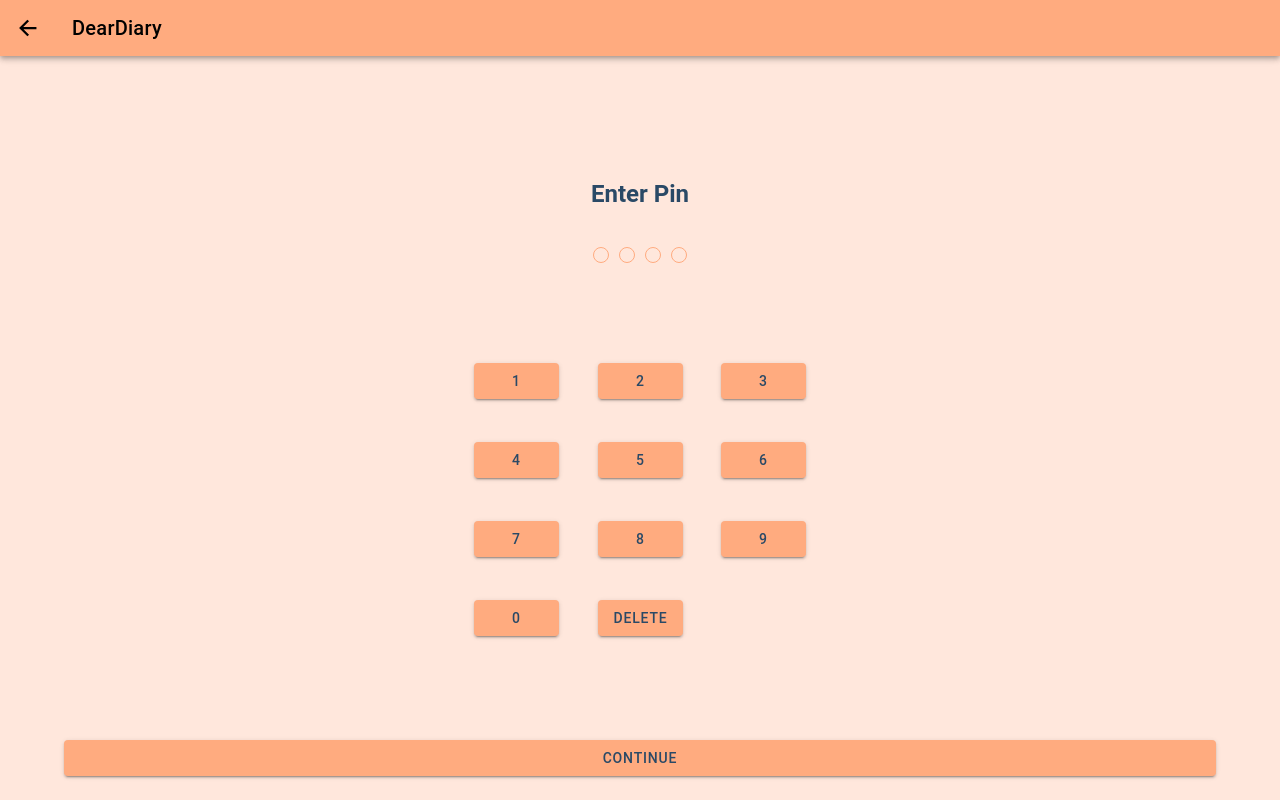
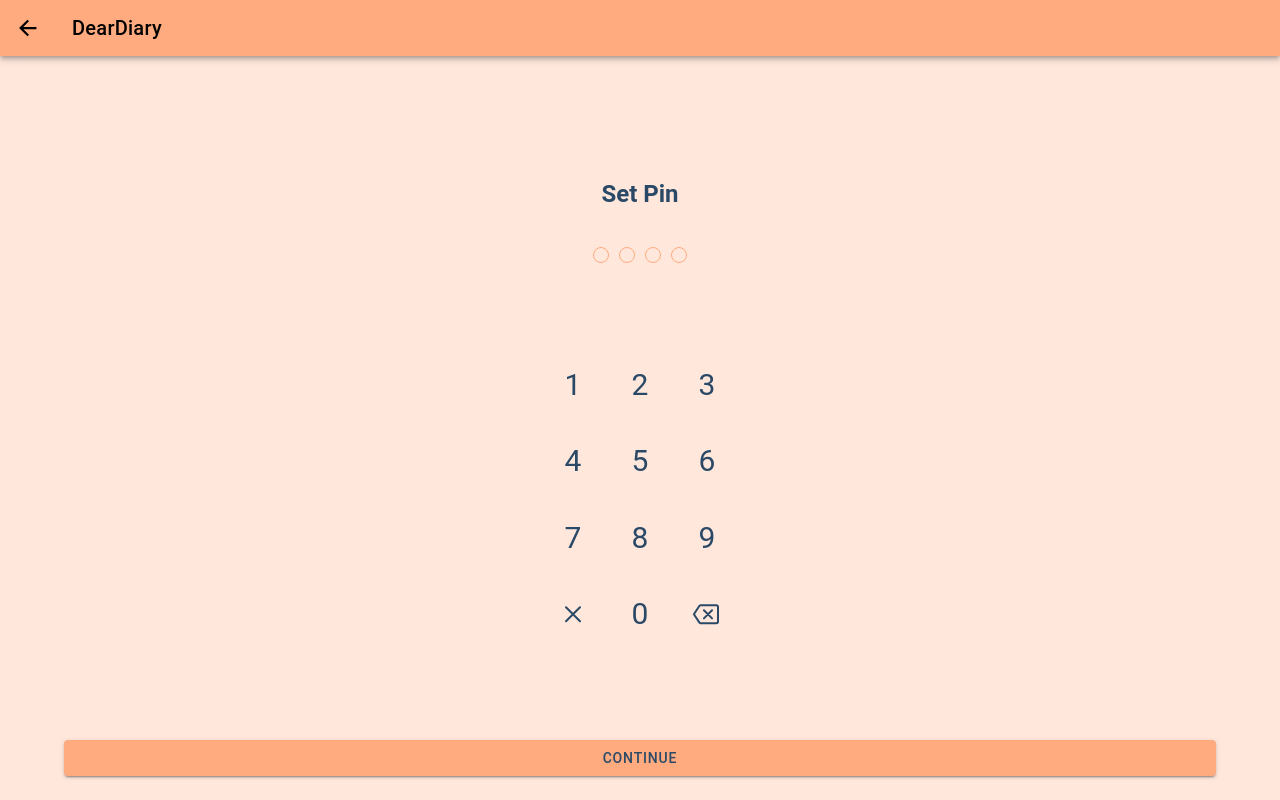
Before and after one commit to tommaso-caputi/journaling-app, a React (Vite) app in the folder dear-diary/: page /mainlog/newpin in a window 1280 px wide. Built offline with nearby package versions, Linux system fonts and the light colour scheme.

Commit message:
set sha256 for password

```diff
--- a/dear-diary/src/data/data.tsx
+++ b/dear-diary/src/data/data.tsx
@@ -21,3 +21,7 @@ export const savePin = (pin: string) => {
 export const getPin = () => {
     return localStorage.getItem('pin');
 }
+export const sha256 = async (s: string) => {
+    const hashBuffer = await crypto.subtle.digest('SHA-256', new TextEncoder().encode(s));
+    return Array.from(new Uint8Array(hashBuffer)).map(b => b.toString(16).padStart(2, '0')).join('');
+};
--- a/dear-diary/src/pages/Home/Homepage.tsx
+++ b/dear-diary/src/pages/Home/Homepage.tsx
@@ -10,9 +10,11 @@ const Homepage: React.FC = () => {
         </IonToolbar>
       </IonHeader>
       <IonContent class="ion-padding">
-        <IonNavLink routerDirection="forward" component={() => <NewEntry />}>
+        Name: {localStorage.getItem('name')}<br />
+        Email: {localStorage.getItem('email')}
+        {/* <IonNavLink routerDirection="forward" component={() => <NewEntry />}>
           <IonButton>+</IonButton>
-        </IonNavLink>
+        </IonNavLink> */}
       </IonContent>
     </IonPage>
   );
--- a/dear-diary/src/pages/Log/Login/Login.tsx
+++ b/dear-diary/src/pages/Log/Login/Login.tsx
@@ -2,7 +2,7 @@ import React, { useState } from 'react';
 import { IonButton, IonContent, IonInput, IonItem, IonPage, IonText, IonToast } from '@ionic/react';
 import Header from '../../../components/Header';
 import { useHistory } from 'react-router-dom';
-import { setUserData } from '../../../data/data';
+import { setUserData, sha256 } from '../../../data/data';
 
 const Login: React.FC = () => {
     const [isOpen, setIsOpen] = useState(false);
@@ -22,12 +22,14 @@ const Login: React.FC = () => {
             return;
         }
         try {
+            const hashedPassword = await sha256(password)
+            console.log(hashedPassword);
             const response = await fetch('https://tommasocaputi.altervista.org/DearDiary/webhook.php', {
                 method: 'POST',
                 headers: {
                     'Content-Type': 'application/json'
                 },
-                body: JSON.stringify({ command: 'login', email: email, password: password })
+                body: JSON.stringify({ command: 'login', email: email, password: hashedPassword })
             });
             if (!response.ok) {
                 throw new Error();
--- a/dear-diary/src/pages/Log/Pin/NewPin.tsx
+++ b/dear-diary/src/pages/Log/Pin/NewPin.tsx
@@ -1,9 +1,10 @@
-import { IonButton, IonContent, IonPage, IonText, IonToast } from '@ionic/react';
+import { IonButton, IonContent, IonIcon, IonPage, IonText, IonToast } from '@ionic/react';
 import Header from '../../../components/Header';
 import { useHistory } from 'react-router';
 import './Pin.css';
 import { useState } from 'react';
 import { savePin } from '../../../data/data';
+import { backspaceOutline, closeOutline } from 'ionicons/icons';
 
 const NewPin: React.FC = () => {
     const history = useHistory();
@@ -39,6 +40,9 @@ const NewPin: React.FC = () => {
         }
         setPin(newPin);
     };
+    const handlePinFullDelete = () => {
+        setPin(['', '', '', '']);
+    };
 
     return (
         <IonPage>
@@ -46,7 +50,7 @@ const NewPin: React.FC = () => {
             <IonContent scroll-y={false}>
                 <div className='container-pin'>
                     <div className='container-top'>
-                        <IonText className='text1'>Enter Pin</IonText>
+                        <IonText className='text1'>Set Pin</IonText>
                         <div className='circles-container'>
                             {pin.map((digit, index) => (
                                 <div key={index} className={digit ? 'circle-full' : 'circle-empty'}></div>
@@ -56,12 +60,17 @@ const NewPin: React.FC = () => {
                     <div className='pinpad-container'>
                         <div className='pinpad-grid'>
                             {[...Array(9)].map((_, index) => (
-                                <IonButton key={index} onClick={() => handlePinInput(pin.findIndex(digit => digit === ''), String(index + 1))}>
+                                <div className="input-number" key={index} onClick={() => handlePinInput(pin.findIndex(digit => digit === ''), String(index + 1))}>
                                     {index + 1}
-                                </IonButton>
+                                </div>
                             ))}
-                            <IonButton onClick={() => handlePinInput(pin.findIndex(digit => digit === ''), '0')}>0</IonButton>
-                            <IonButton onClick={handlePinDelete}>Delete</IonButton>
+                            <div className='icon-size'>
+                                <IonIcon icon={closeOutline} size="large" className="icon-pad" onClick={handlePinFullDelete}></IonIcon>
+                            </div>
+                            <div className="input-number" onClick={() => handlePinInput(pin.findIndex(digit => digit === ''), '0')}>0</div>
+                            <div className='icon-size'>
+                                <IonIcon icon={backspaceOutline} size="large" className="icon-pad" onClick={handlePinDelete}></IonIcon>
+                            </div>
                         </div>
                     </div>
                     <IonButton className='margin-bottom' onClick={handleContinue}>
--- a/dear-diary/src/pages/Log/SignUp/SingUp.tsx
+++ b/dear-diary/src/pages/Log/SignUp/SingUp.tsx
@@ -3,7 +3,7 @@ import { IonButton, IonContent, IonInput, IonItem, IonLabel, IonList, IonPage, I
 import Header from '../../../components/Header';
 import { useHistory } from 'react-router-dom';
 import './SingUp.css';
-import { setUserData } from '../../../data/data';
+import { setUserData, sha256 } from '../../../data/data';
 
 const SignUp: React.FC = () => {
     const [isOpen, setIsOpen] = useState(false);
@@ -34,12 +34,13 @@ const SignUp: React.FC = () => {
             return;
         }
         try {
+            const hashedPassword = await sha256(password);
             const response = await fetch('https://tommasocaputi.altervista.org/DearDiary/webhook.php', {
                 method: 'POST',
                 headers: {
                     'Content-Type': 'application/json'
                 },
-                body: JSON.stringify({ command: 'register', name: name, email: email, password: password })
+                body: JSON.stringify({ command: 'register', name: name, email: email, password: hashedPassword })
             });
             if (!response.ok) {
                 throw new Error();
@@ -48,7 +49,7 @@ const SignUp: React.FC = () => {
                 setToastMessage(responseData.message);
                 setIsOpen(true);
                 if (responseData.status) {
-                    setUserData({ email: email, name: name, password: password });
+                    setUserData({ email: email, name: name, password: hashedPassword });
                     history.push('/mainlog/newpin');
                 }
             }
```
